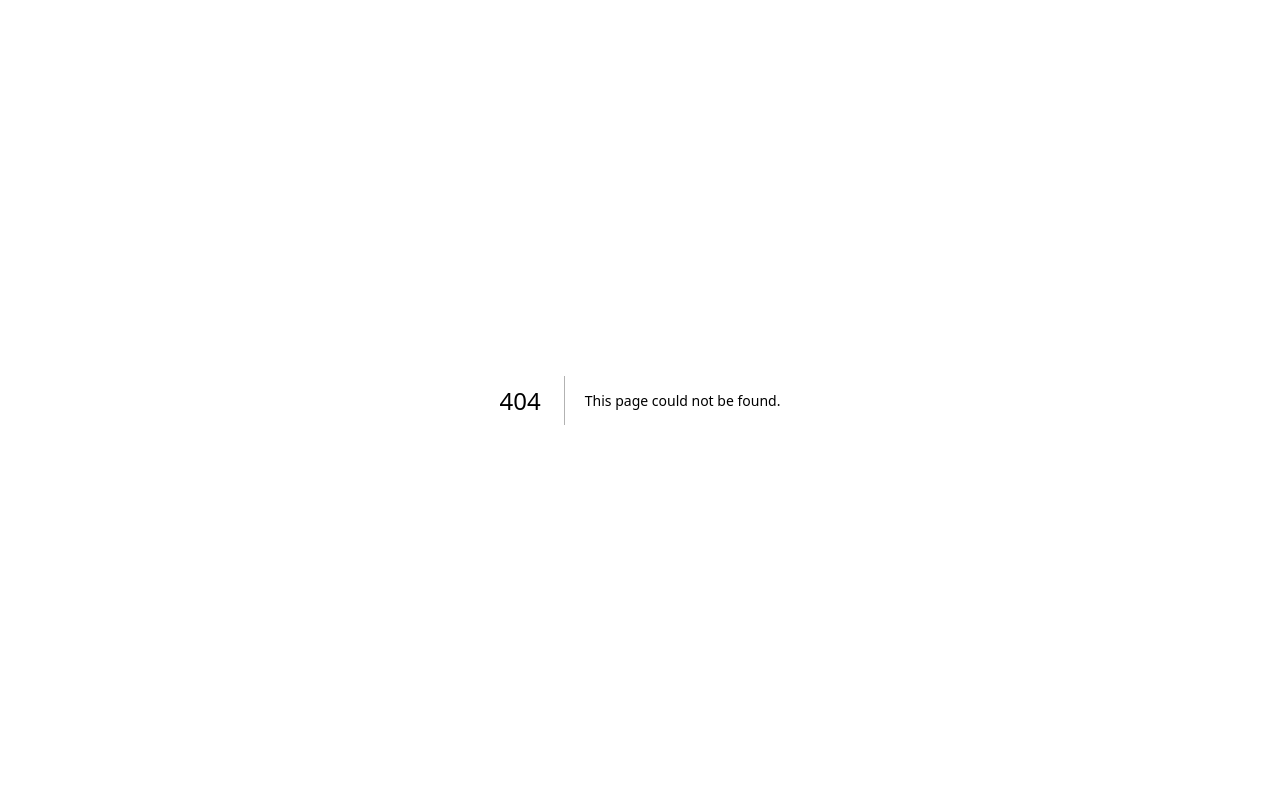
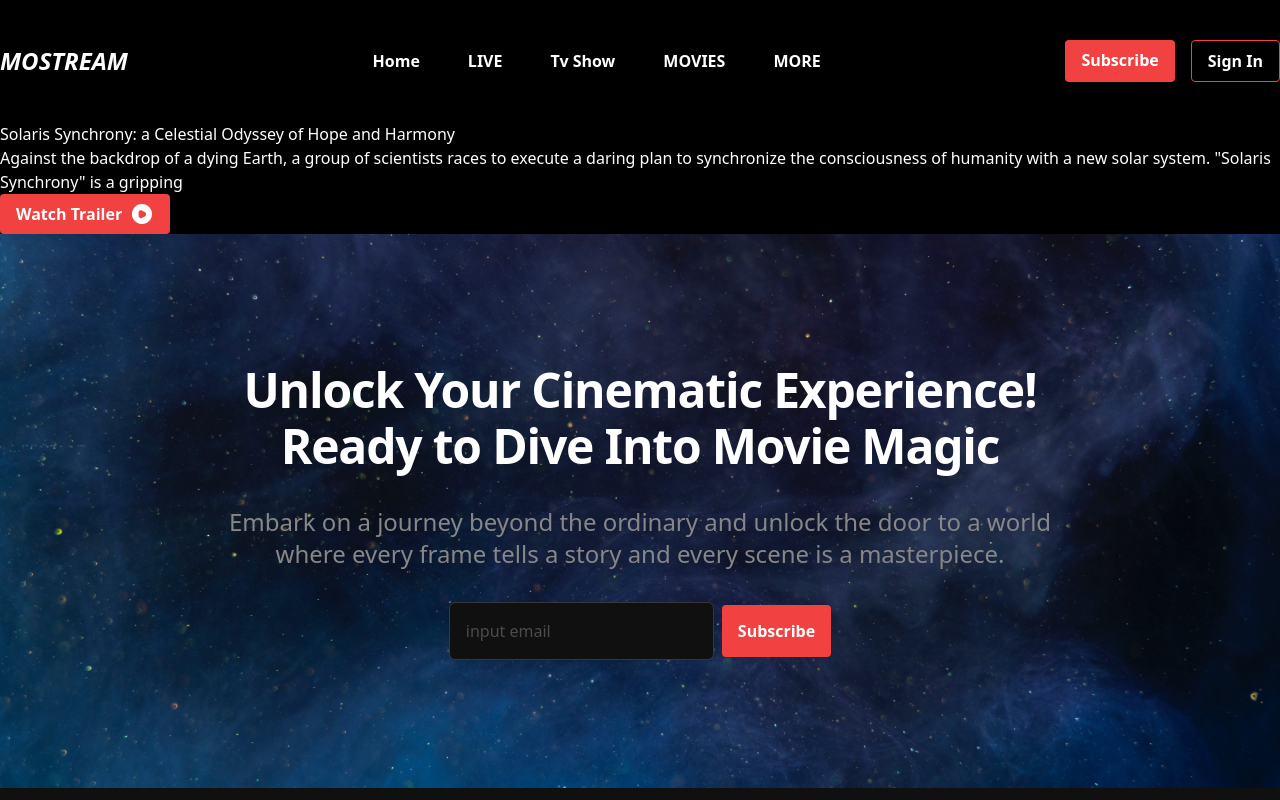
Before and after one commit to tsotne01/mostream-movie-app, a Next.js app: page /movie/1 in a window 1280 px wide. Before the commit this address had no page. Shown: the top 800 px of the page. Built offline with nearby package versions, Linux system fonts and the light colour scheme.

Commit message:
feat: add Icon component and integrate it into movie page with a Watch Trailer button

```diff
--- /dev/null
+++ b/src/app/(withHeaderAndFooter)/movie/[id]/page.tsx
@@ -0,0 +1,20 @@
+'use client'
+import Button from '@/components/ui/button'
+import Icon from '@/components/ui/Icon'
+import { useParams } from 'next/navigation'
+import React from 'react'
+
+const page = () => {
+    const { id } = useParams<{ id: string }>()
+    return (
+        <main>
+            <section>
+                <h1>Solaris Synchrony: a Celestial Odyssey of Hope and Harmony</h1>
+                <p>Against the backdrop of a dying Earth, a group of scientists races to execute a daring plan to synchronize the consciousness of humanity with a new solar system. "Solaris Synchrony" is a gripping </p>
+                <Button variant='primary' afterIcon={<Icon imgUrl='/play-circle.png'/>}>Watch Trailer</Button>
+            </section>
+        </main>
+    )
+}
+
+export default page
--- /dev/null
+++ b/src/components/ui/Icon.tsx
@@ -0,0 +1,9 @@
+type IconProps = { imgUrl: string, className?: string }
+
+const Icon = ({ imgUrl, className }: IconProps) => {
+    return (
+        <img className={className} src={imgUrl} alt='image' />
+    )
+}
+
+export default Icon
--- a/src/components/ui/button.tsx
+++ b/src/components/ui/button.tsx
@@ -23,7 +23,7 @@
 const Button = ({ variant, type, children, onClick, className, beforeIcon, afterIcon, isActive, ...rest }: ButtonProps) => {
 
     return (
-        <button onClick={onClick} className={`disabled:bg-slate-500/40 ${styles[variant]} ${className} ${isActive && variant == 'secondary' && 'bg-[#242323] border-1 border-[#383838]'}`} type={type} {...rest}>
+        <button onClick={onClick} className={`disabled:bg-slate-500/40 ${styles[variant]} ${className} ${isActive && variant == 'secondary' && 'bg-[#242323] border-1 border-[#383838]'} flex`} type={type} {...rest}>
             {beforeIcon && <span className="mr-2">{beforeIcon}</span>}
             {children}
             {afterIcon && <span className="ml-2">{afterIcon}</span>}
```
Also changed, not shown: public/play-circle.png (added).
